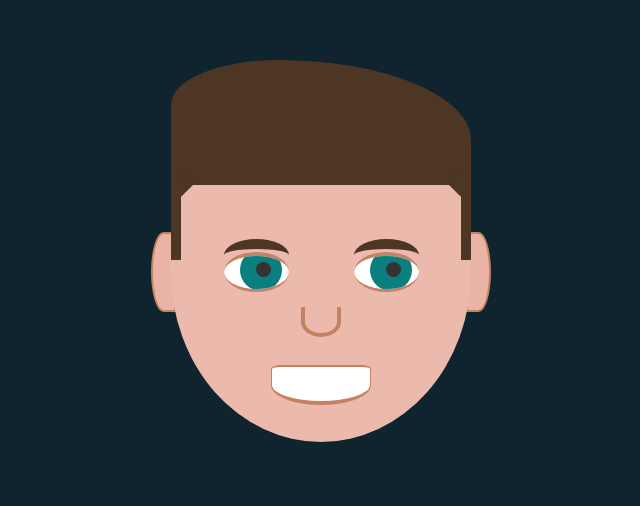
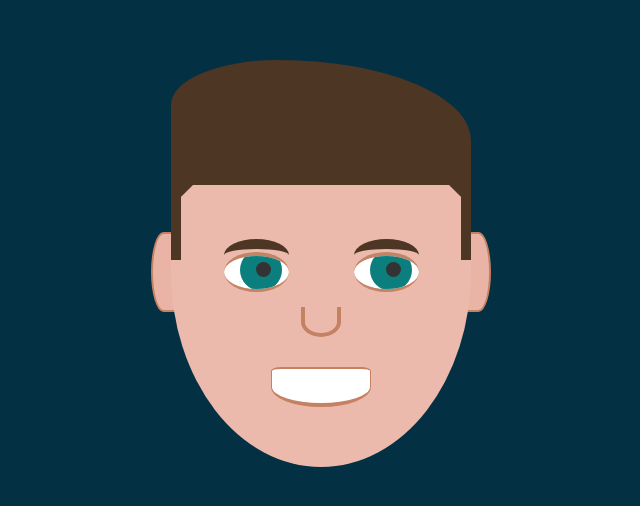
Before and after one commit to Danutzz8/My-head-css, a plain HTML site: page index.html in a window 1280 px wide. Shown: the part 128-634 px from the top of the page, without its empty margins (319-959 px from the left). Drawn offline with Linux system fonts and the light colour scheme.

Commit message:
background changed

```diff
--- a/style.css
+++ b/style.css
@@ -9,13 +9,13 @@ body {
     align-items: center;
     width: 100vw;
     height: 100vh;
-    background-color: hsl(200,50%, 12%);
+    background-color: rgb(4, 48, 68);
     margin: 0;
 }
 
 .head {
     background: hsl(13,61%,80%);
-    height: 340px;
+    height: 390px;
     width: 300px;
     border-radius: 70% 70% 100% 100%;
     display: flex;
@@ -91,7 +91,7 @@ body {
     width: 100px;
     height: 40px;
     background: white;
-    margin-top: 225px;
+    margin-top: 229px;
     border-radius: 20% 20% 100% 100%;
     border: 4px solid hsl(19, 46%, 58%);
     border-right-width: 1px;
```
